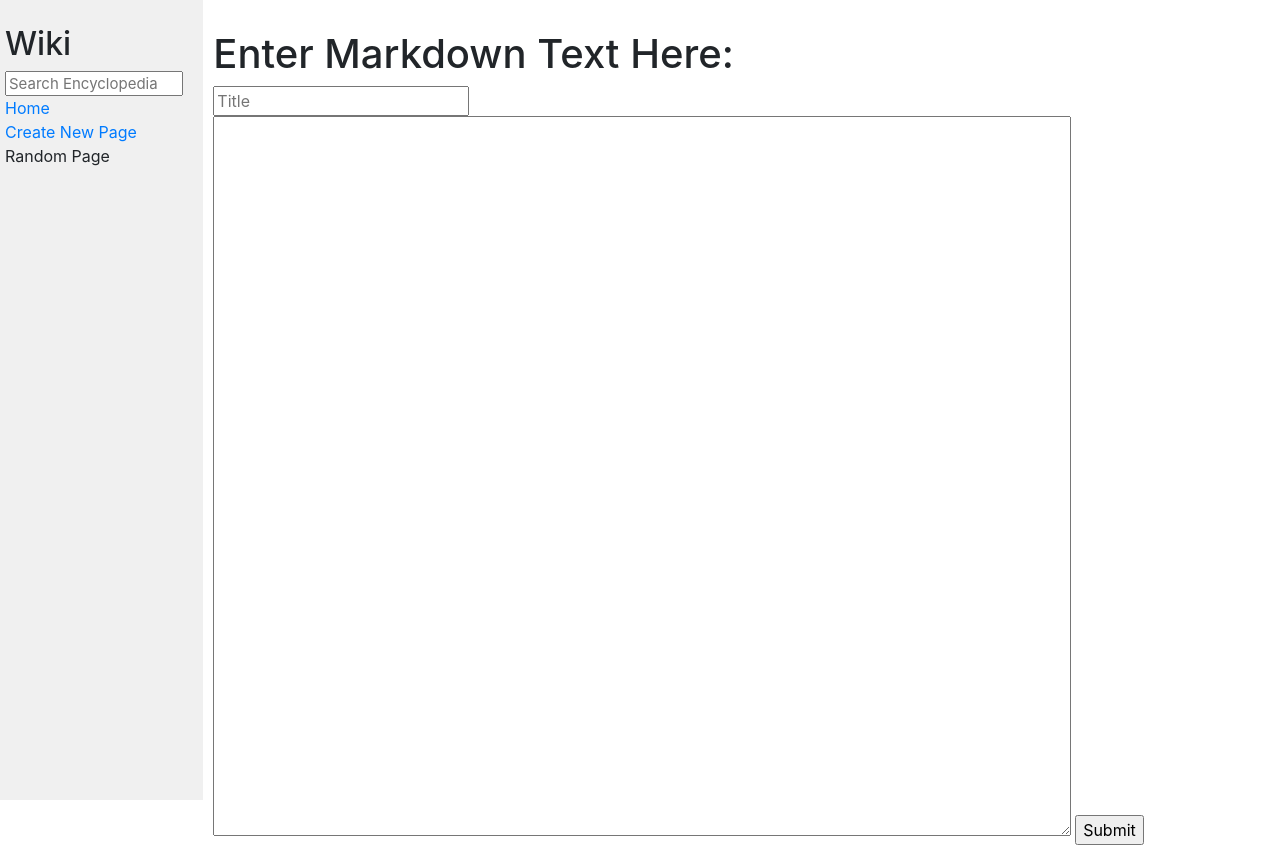
After one commit to z-palmer/cs50w, a Django app: page /new/ in a window 1280 px wide. The commit adds this page. Run offline with Django 3.2, Linux system fonts and the light colour scheme; some libraries are stand-ins or nearby versions.

Commit message:
Restarted after learning more about Django

```diff
--- a/Project_1/wiki/encyclopedia/templates/encyclopedia/index.html
+++ b/Project_1/wiki/encyclopedia/templates/encyclopedia/index.html
@@ -10,7 +10,7 @@ Encyclopedia
 <ul>
     {% for entry in entries %}
     <li>
-        <a href="{% url 'encyclopedia:entry' %}" name="{{ entry }}">{{ entry }}</a>
+        <a href="" name="{{ entry }}">{{ entry }}</a>
     </li>
     {% endfor %}
 </ul>
--- a/Project_1/wiki/encyclopedia/templates/encyclopedia/layout.html
+++ b/Project_1/wiki/encyclopedia/templates/encyclopedia/layout.html
@@ -22,7 +22,7 @@
                 <a href="{% url 'encyclopedia:index' %}">Home</a>
             </div>
             <div>
-                Create New Page
+                <a href="{% url 'encyclopedia:new' %}">Create New Page</a>
             </div>
             <div>
                 Random Page
--- /dev/null
+++ b/Project_1/wiki/encyclopedia/templates/encyclopedia/new_entry.html
@@ -0,0 +1,10 @@
+{% extends "encyclopedia/layout.html" %}
+
+{% block body %}
+<h1>Enter Markdown Text Here:</h1>
+<form>
+    <input type="text" name="title" placeholder="Title">
+    <textarea name="Markdown"></textarea>
+    <input type="submit">
+</form>
+{% endblock %}
--- a/Project_1/wiki/encyclopedia/urls.py
+++ b/Project_1/wiki/encyclopedia/urls.py
@@ -5,5 +5,5 @@ from . import views
 app_name = 'encyclopedia'
 urlpatterns = [
     path("", views.index, name="index"),
-    path('entry/', views.entry, name='entry')
+    path('new/', views.new_entry, name='new')
 ]
--- a/Project_1/wiki/encyclopedia/views.py
+++ b/Project_1/wiki/encyclopedia/views.py
@@ -1,5 +1,7 @@
 from django.shortcuts import render
 from django.http import HttpResponse
+from django.core.files.base import ContentFile
+from django.core.files.storage import default_storage
 
 from . import util
 
@@ -12,16 +14,14 @@ def index(request):
 # Entry page: /wiki/TITLE should take user to an entry with that TITLE
 # Rework index page to have links to entries
 
-
-def entry(request):
-    return render(request, 'encyclopedia/entry.html', {
-        'request': request
-    })
-
 # Search feature that takes into account partial strings by listing entries with that partial string
 
 # New page: Enter markdown data in a textarea field with a save button at the bottom,
 # check to make sure the entry does not already exist, then save to disk as a new markdown entry
+
+
+def new_entry(request):
+    return render(request, 'encyclopedia/new_entry.html')
 
 # Edit page that pulls up existing data and has a save button
 
```
Also changed, not shown: Project_1/wiki/encyclopedia/util.py (+69 -0 lines).
